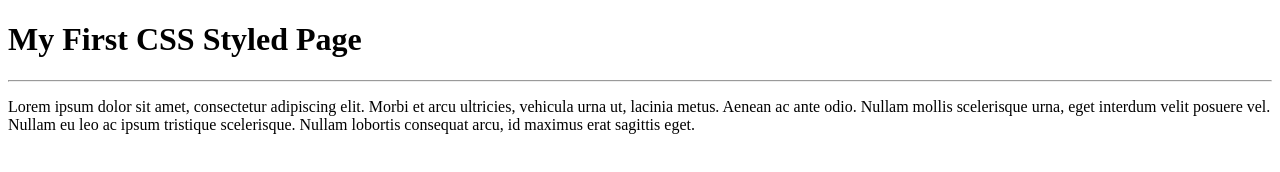
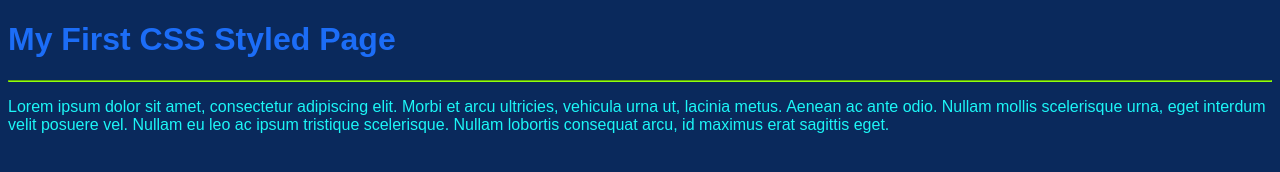
Before and after one commit to muriassuncao/mysite_for_class, a plain HTML site: page week3/index.html in a window 1280 px wide. Drawn offline with Linux system fonts and the light colour scheme.

Commit message:
added colors

```diff
--- /dev/null
+++ b/week3/css/styles.css
@@ -0,0 +1,16 @@
+body{
+	background:#0A295C;
+	font-family:arial;
+}
+
+h1{
+	color:#1C6DF7;
+}
+
+p{
+	color:#1CF6F7;
+}
+
+hr{
+	border-color:#90FF0D;
+}
--- a/week3/index.html
+++ b/week3/index.html
@@ -2,6 +2,7 @@
 <html>
 
 <head>
+	<link rel="stylesheet" href="css/styles.css" />
   <title>Week 3 - CSS Practice</title>
 </head>
 
```
